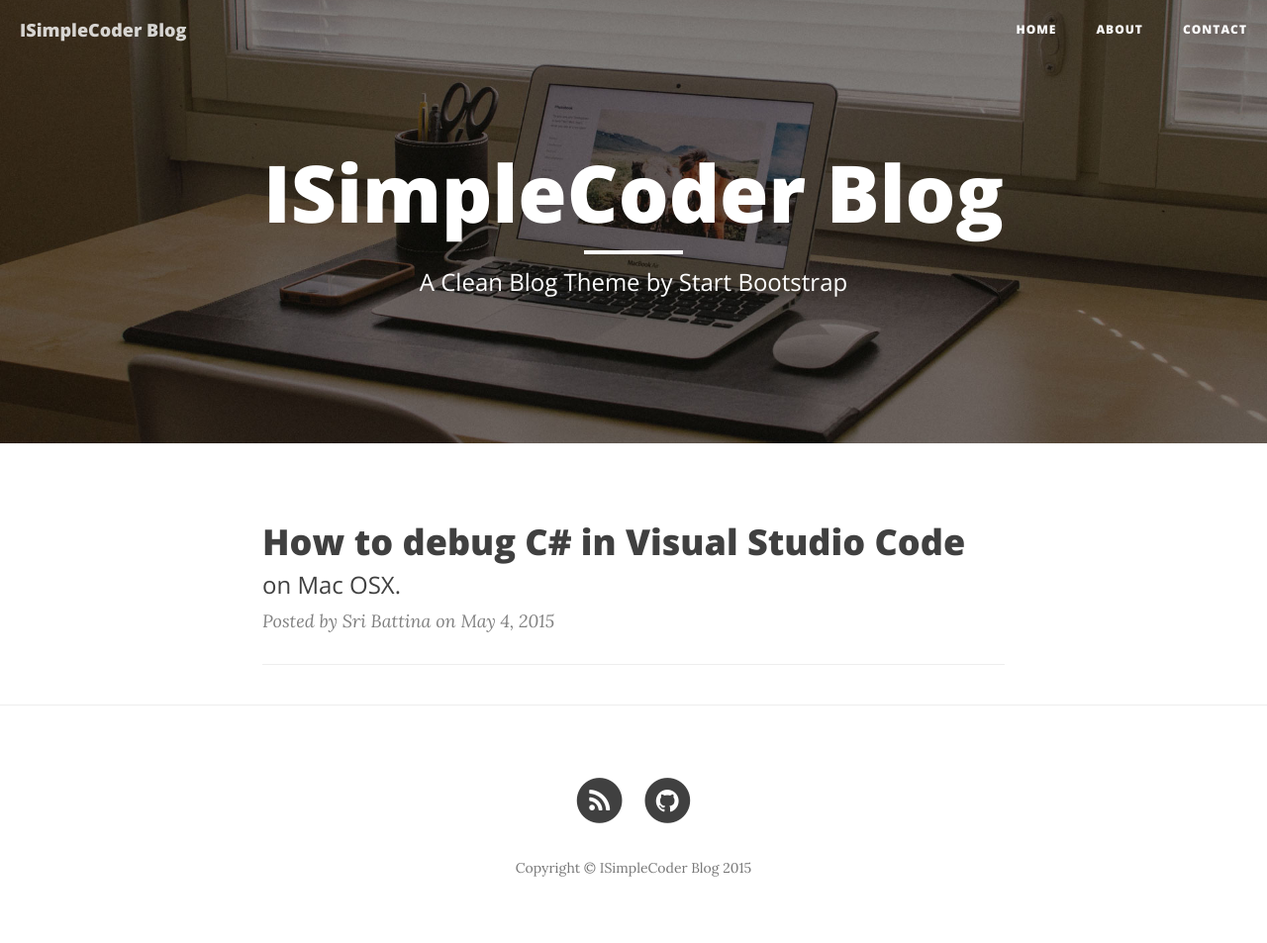
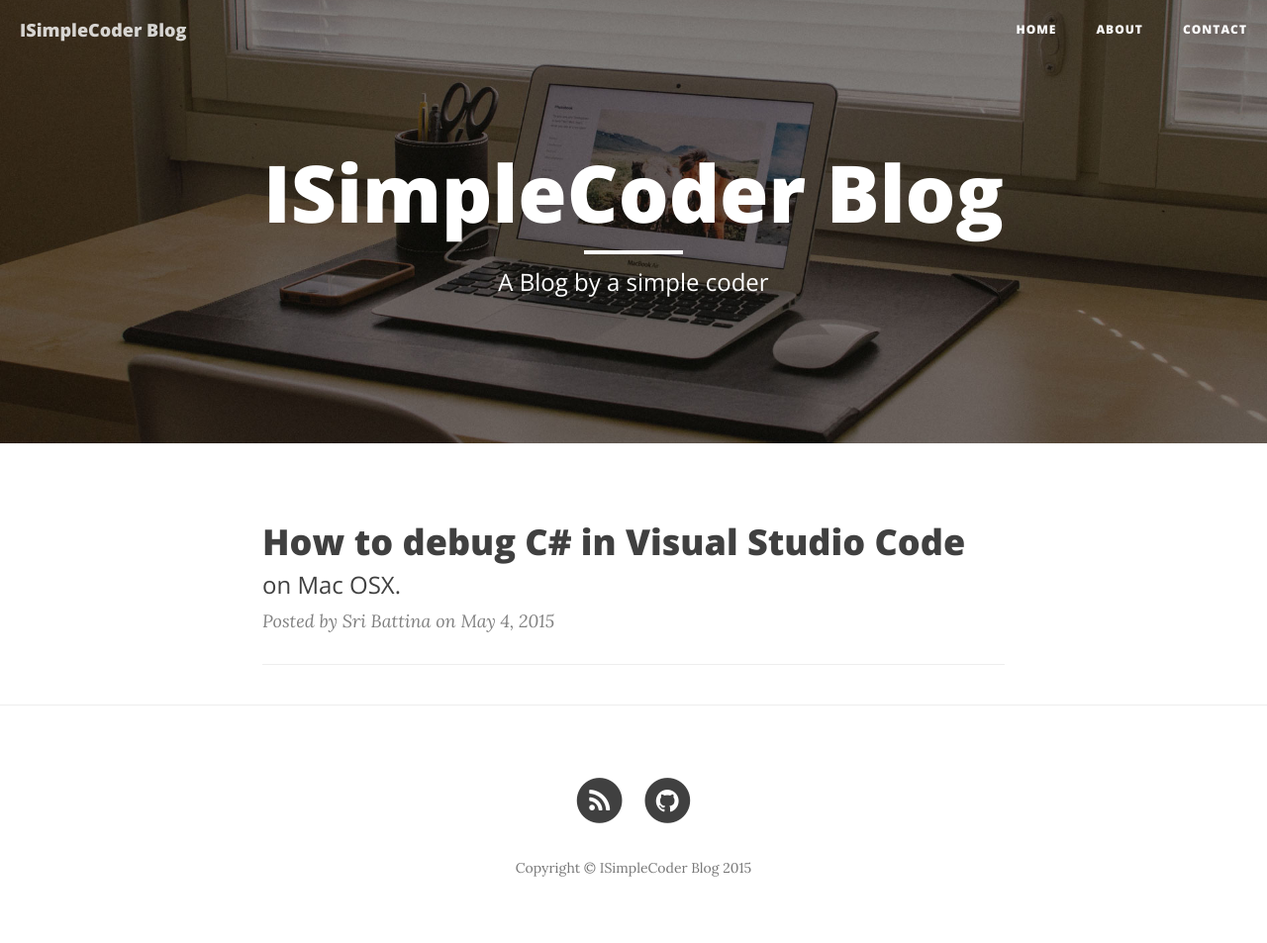
Before and after one commit to ISimpleCoder/ISimpleCoder.github.io, a Jekyll site: the page built from index.html, in a window 1280 px wide. Shown: the whole page at 99% size. Built offline with Jekyll 4.4.1, drawn with Linux system fonts in a browser that asks for light colours; nearby versions of some CDN libraries; the list of posts is cut into pages by our own code.

Commit message:
changed subtitle

```diff
--- a/index.html
+++ b/index.html
@@ -1,6 +1,6 @@
 ---
 layout: page
-description: "A Clean Blog Theme by Start Bootstrap"
+description: "A Blog by a simple coder"
 ---
 
 {% for post in paginator.posts %}
```
